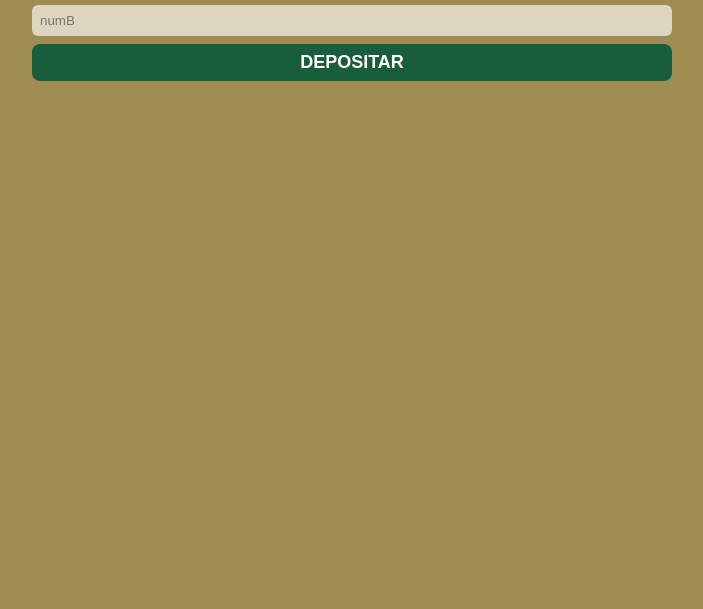
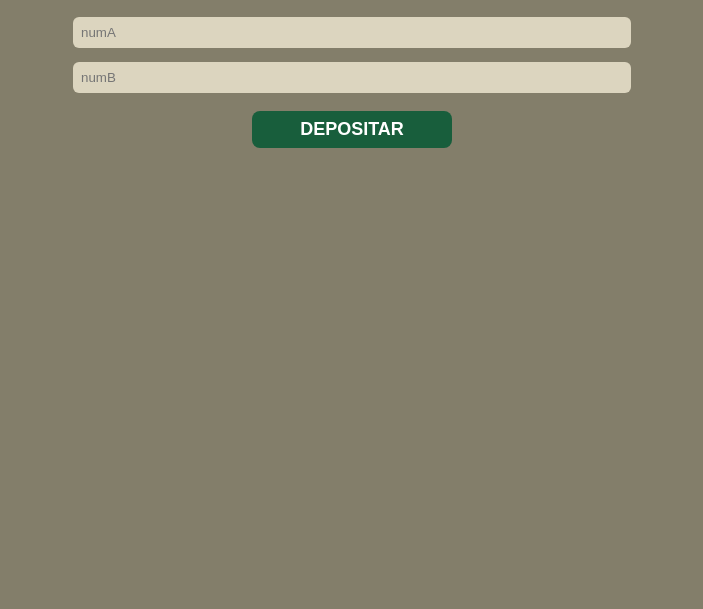
Before and after one commit to jotaMch/formul-rio_jm_valida, a plain HTML site: page index.html in a window 1280 px wide. Shown: the part 191-800 px from the top of the page, without its empty margins (288-991 px from the left). Drawn offline with Linux system fonts and the light colour scheme.

Commit message:
new file

```diff
--- a/main.css
+++ b/main.css
@@ -7,21 +7,24 @@
 
 body {
     font-family: Arial, Helvetica, sans-serif;
-    background-color:  rgb(159, 140, 81);
+    background-color: #837e6a;
 }
 
 .container {
     margin: 80px auto;
     max-width: 640px;
     width: 100%;
+    border: 1px solid #837e6a;
+    padding: 50px 40px 30px;
 }
 
 form {
-    margin-top: 40px;
+    margin: 40px auto;
+    max-width: 600px;
 }
 
 input {
-    border: rgb(131, 106, 33);
+    border: #fff8dc;
     border-radius: 6px;
     background-color: rgb(220, 213, 191);
 }
@@ -44,6 +47,8 @@ button {
     font-size: 18px;
     font-style: normal;
     cursor: pointer;
+    max-width: 200px;
+    margin: 18px auto;
 }
 
 h1 {
@@ -52,6 +57,14 @@ h1 {
 
 button:hover {
     background-color: #31815d;
+}
+
+.container:hover {
+    border: 1px solid #deb887;
+}
+
+#valor-deposito {
+    margin: 14px 0;
 }
 
 #btn-reset {
```
